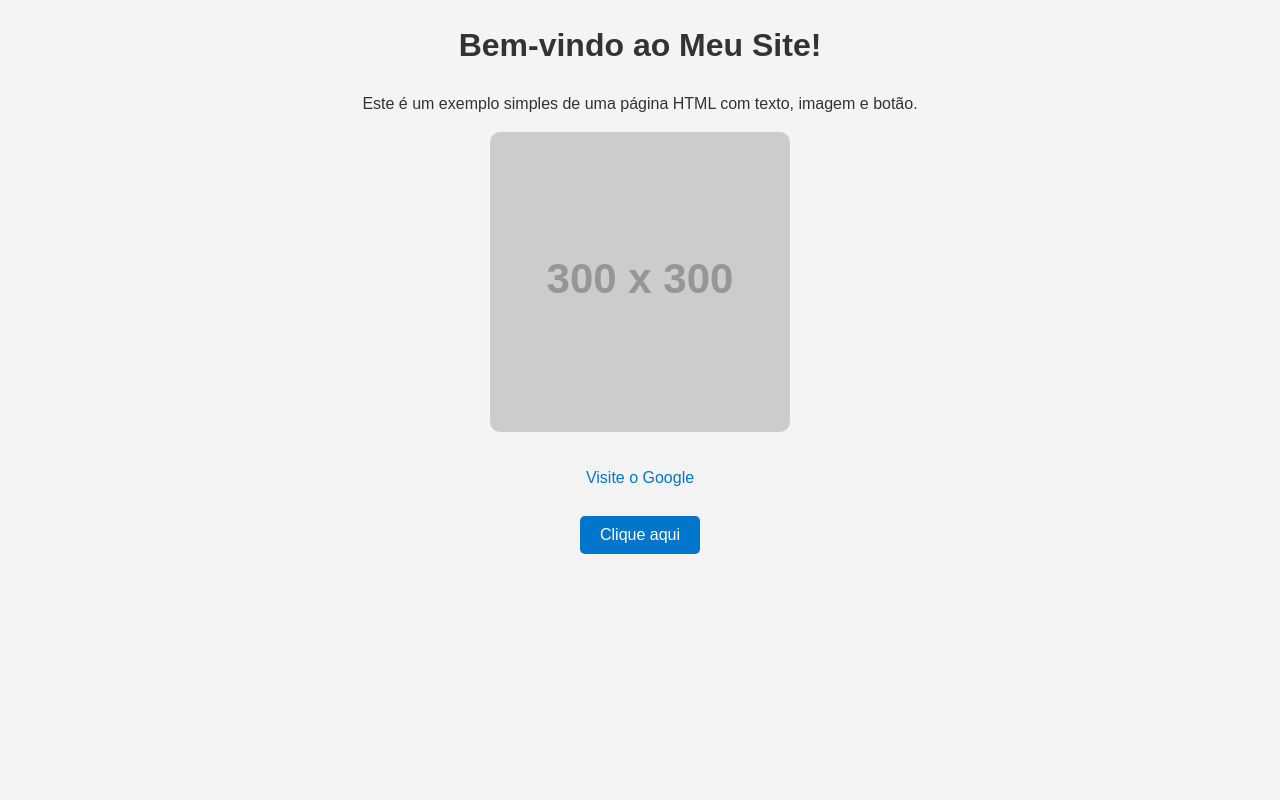
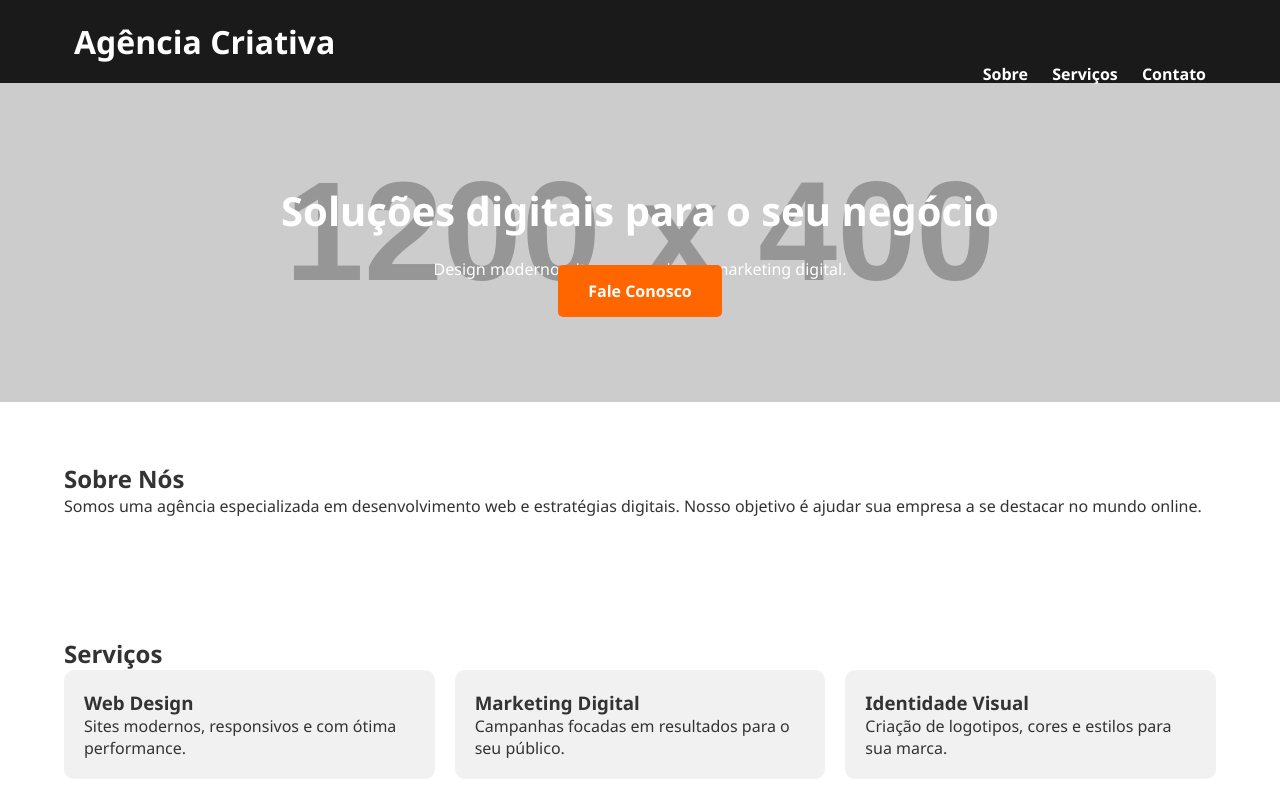
Before and after one commit to Kenan-shoji/aula-revisao, a plain HTML site: page index.html in a window 1280 px wide. Shown: the top 800 px of the page. Drawn offline with Linux system fonts and the light colour scheme; placeholder pictures from the web are drawn by us.

Commit message:
dfsfwsefe

```diff
--- a/index.html
+++ b/index.html
@@ -2,48 +2,75 @@
 <html lang="pt-br">
 <head>
     <meta charset="UTF-8">
+    <title>Agência Criativa</title>
     <meta name="viewport" content="width=device-width, initial-scale=1.0">
     <link rel="stylesheet" href="style.css">
-    <title>Meu Primeiro Site</title>
-    <style>
-        body {
-            font-family: Arial, sans-serif;
-            text-align: center;
-            background-color: #f4f4f4;
-            color: #333;
-        }
-        img {
-            max-width: 300px;
-            border-radius: 10px;
-        }
-        button {
-            padding: 10px 20px;
-            font-size: 16px;
-            background-color: #0077cc;
-            color: white;
-            border: none;
-            border-radius: 5px;
-            cursor: pointer;
-        }
-        button:hover {
-            background-color: #005fa3;
-        }
-    </style>
 </head>
 <body>
 
-    <h1>Bem-vindo ao Meu Site!</h1>
-    <p>Este é um exemplo simples de uma página HTML com texto, imagem e botão.</p>
+    <header>
+        <div class="container">
+            <h1>Agência Criativa</h1>
+            <nav>
+                <ul>
+                    <li><a href="#sobre">Sobre</a></li>
+                    <li><a href="#servicos">Serviços</a></li>
+                    <li><a href="#contato">Contato</a></li>
+                </ul>
+            </nav>
+        </div>
+    </header>
 
-    <img src="https://via.placeholder.com/300" alt="Imagem de exemplo">
+    <section class="hero">
+        <div class="container">
+            <h2>Soluções digitais para o seu negócio</h2>
+            <p>Design moderno, sites responsivos e marketing digital.</p>
+            <a href="#contato" class="btn">Fale Conosco</a>
+        </div>
+    </section>
 
-    <br><br>
+    <section id="sobre" class="sobre">
+        <div class="container">
+            <h2>Sobre Nós</h2>
+            <p>Somos uma agência especializada em desenvolvimento web e estratégias digitais. Nosso objetivo é ajudar sua empresa a se destacar no mundo online.</p>
+        </div>
+    </section>
 
-    <a href="https://www.google.com" target="_blank">Visite o Google</a>
+    <section id="servicos" class="servicos">
+        <div class="container">
+            <h2>Serviços</h2>
+            <div class="cards">
+                <div class="card">
+                    <h3>Web Design</h3>
+                    <p>Sites modernos, responsivos e com ótima performance.</p>
+                </div>
+                <div class="card">
+                    <h3>Marketing Digital</h3>
+                    <p>Campanhas focadas em resultados para o seu público.</p>
+                </div>
+                <div class="card">
+                    <h3>Identidade Visual</h3>
+                    <p>Criação de logotipos, cores e estilos para sua marca.</p>
+                </div>
+            </div>
+        </div>
+    </section>
 
-    <br><br>
+    <section id="contato" class="contato">
+        <div class="container">
+            <h2>Contato</h2>
+            <form>
+                <input type="text" placeholder="Seu nome" required>
+                <input type="email" placeholder="Seu e-mail" required>
+                <textarea placeholder="Sua mensagem" required></textarea>
+                <button type="submit">Enviar</button>
+            </form>
+        </div>
+    </section>
 
-    <button onclick="alert('Você clicou no botão!')">Clique aqui</button>
+    <footer>
+        <p>&copy; 2025 Agência Criativa. Todos os direitos reservados.</p>
+    </footer>
 
 </body>
 </html>
--- a/style.css
+++ b/style.css
@@ -5,52 +5,112 @@
     box-sizing: border-box;
 }
 
-/* Estilo geral do corpo */
+/* Estilos gerais */
 body {
-    font-family: 'Segoe UI', Tahoma, Geneva, Verdana, sans-serif;
-    background-color: #f5f5f5;
+    font-family: 'Segoe UI', sans-serif;
     color: #333;
-    line-height: 1.6;
-    padding: 20px;
+    background-color: #f9f9f9;
 }
 
-/* Cabeçalho */
+.container {
+    width: 90%;
+    max-width: 1200px;
+    margin: 0 auto;
+}
+
+/* Header */
 header {
-    background-color: #0077cc;
+    background-color: #1a1a1a;
+    padding: 20px 0;
     color: white;
-    padding: 20px;
+}
+
+header h1 {
+    display: inline-block;
+    margin-left: 10px;
+}
+
+nav ul {
+    list-style: none;
+    float: right;
+    margin-right: 10px;
+}
+
+nav ul li {
+    display: inline-block;
+    margin-left: 20px;
+}
+
+nav ul li a {
+    color: white;
+    text-decoration: none;
+    font-weight: bold;
+}
+
+/* Hero */
+.hero {
+    background: url('https://via.placeholder.com/1200x400') no-repeat center center;
+    background-size: cover;
+    color: white;
+    padding: 100px 0;
     text-align: center;
 }
 
-/* Conteúdo principal */
-main {
-    max-width: 800px;
-    margin: 30px auto;
-    background-color: white;
-    padding: 30px;
-    border-radius: 10px;
-    box-shadow: 0 0 10px rgba(0,0,0,0.1);
-}
-
-/* Títulos */
-h1, h2 {
+.hero h2 {
+    font-size: 2.5em;
     margin-bottom: 20px;
 }
 
-/* Parágrafos */
-p {
-    margin-bottom: 15px;
+.hero .btn {
+    background-color: #ff6600;
+    color: white;
+    padding: 15px 30px;
+    text-decoration: none;
+    border-radius: 5px;
+    font-weight: bold;
 }
 
-/* Imagens */
-img {
-    max-width: 100%;
-    border-radius: 8px;
+/* Seções */
+section {
+    padding: 60px 0;
 }
 
-/* Botões */
+.sobre, .servicos, .contato {
+    background-color: white;
+}
+
+.servicos .cards {
+    display: flex;
+    flex-wrap: wrap;
+    gap: 20px;
+    justify-content: space-between;
+}
+
+.card {
+    background-color: #f1f1f1;
+    flex: 1;
+    padding: 20px;
+    border-radius: 10px;
+    min-width: 250px;
+}
+
+/* Formulário */
+form {
+    display: flex;
+    flex-direction: column;
+    gap: 15px;
+    margin-top: 20px;
+}
+
+input, textarea {
+    padding: 10px;
+    font-size: 16px;
+    border: 1px solid #ccc;
+    border-radius: 5px;
+}
+
 button {
-    padding: 10px 20px;
+    padding: 15px;
     background-color: #0077cc;
     color: white;
     border: none;
@@ -62,12 +122,11 @@ button:hover {
     background-color: #005fa3;
 }
 
-/* Links */
-a {
-    color: #0077cc;
-    text-decoration: none;
+/* Rodapé */
+footer {
+    background-color: #1a1a1a;
+    color: white;
+    text-align: center;
+    padding: 20px 0;
+    margin-top: 40px;
 }
-
-a:hover {
-    text-decoration: underline;
-}
```
